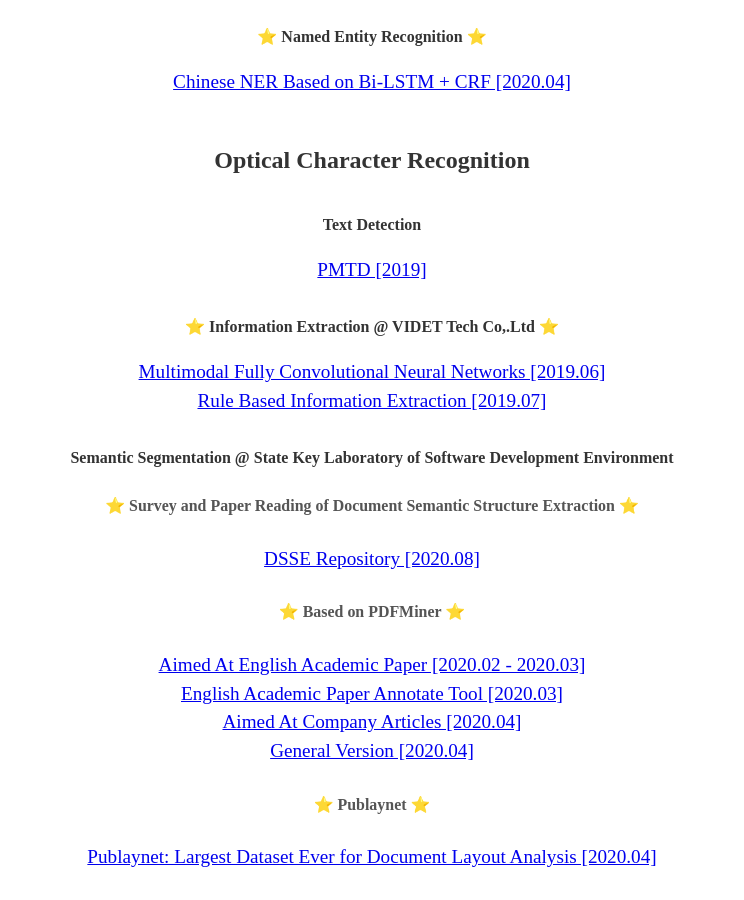
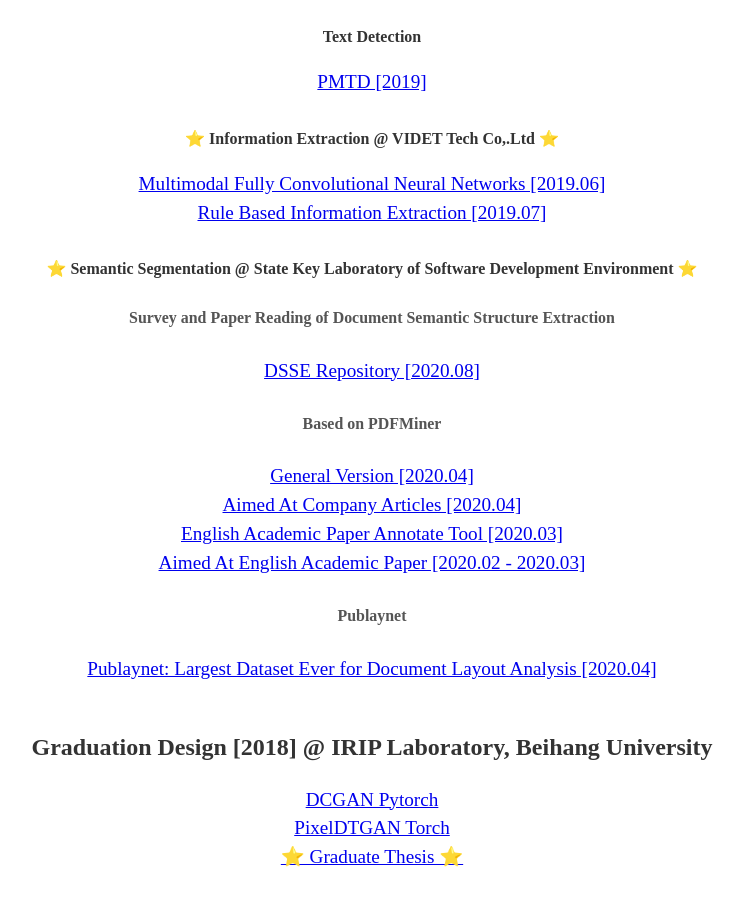
Before and after one commit to Noba1anc3/Noba1anc3.github.io, a Jekyll site: the page built from index.html, in a window 1280 px wide and 900 px high, scrolled down 4477 px. Shown: the whole window, without its empty margins (268-1012 px from the left). Built offline with Jekyll 4.4.1, drawn with Linux system fonts in a browser that asks for light colours; some web fonts are replaced; some of the changed text lies outside the part shown.

Commit message:
Update about.html

```diff
--- a/_includes/about.html
+++ b/_includes/about.html
@@ -116,20 +109,27 @@
   <br>
   <a target="_blank" href="https://github.com/Noba1anc3/Rule_Based_Information_Extraction">Rule Based Information Extraction [2019.07]</a>
 
-  <h4>Semantic Segmentation @ State Key Laboratory of Software Development Environment</h4>
-  <h5>⭐ Survey and Paper Reading of Document Semantic Structure Extraction ⭐</h5>
+  <h4>⭐ Semantic Segmentation @ State Key Laboratory of Software Development Environment ⭐</h4>
+  <h5>Survey and Paper Reading of Document Semantic Structure Extraction</h5>
   <a target="_blank" href="https://github.com/Noba1anc3/Document-Analysis-Recognition">DSSE Repository [2020.08]</a>
 
-  <h5>⭐ Based on PDFMiner ⭐</h5>
-  <a target="_blank" href="https://github.com/Noba1anc3/Academic-Paper-PDF-SemSeg">Aimed At English Academic Paper [2020.02 - 2020.03]</a>
+  <h5>Based on PDFMiner</h5>
+  <a target="_blank" href="https://github.com/Noba1anc3/General-Doc-SemSeg">General Version [2020.04]</a>
+  <br>
+  <a target="_blank" href="https://github.com/Noba1anc3/Company-Articles-PDF-SemSeg">Aimed At Company Articles [2020.04]</a>
   <br>
   <a target="_blank" href="https://github.com/Noba1anc3/Academic-Paper-PDF-SemSeg-labelImg">English Academic Paper Annotate Tool [2020.03]</a>
   <br>
-  <a target="_blank" href="https://github.com/Noba1anc3/Company-Articles-PDF-SemSeg">Aimed At Company Articles [2020.04]</a>
-  <br>
-  <a target="_blank" href="https://github.com/Noba1anc3/General-Doc-SemSeg">General Version [2020.04]</a>
+  <a target="_blank" href="https://github.com/Noba1anc3/Academic-Paper-PDF-SemSeg">Aimed At English Academic Paper [2020.02 - 2020.03]</a>
 
-  <h5>⭐ Publaynet ⭐</h5>
+  <h5>Publaynet</h5>
   <a target="_blank" href="https://github.com/Noba1anc3/Publaynet">Publaynet: Largest Dataset Ever for Document Layout Analysis [2020.04]</a>
 
+  <h3>Graduation Design [2018] @ IRIP Laboratory, Beihang University</h3>
+  <a target="_blank" href="https://github.com/Noba1anc3/dcgan_vae_pytorch">DCGAN Pytorch</a>
+  <br>
+  <a target="_blank" href="https://github.com/Noba1anc3/PixelDTGAN">PixelDTGAN Torch</a>
+  <br>
+  <a target="_blank" href="https://github.com/Noba1anc3/-/wiki/Graduate-Thesis">⭐ Graduate Thesis ⭐</a>
+
 </div>
```
Also changed, not shown: other parts of _includes/about.html (+0 -7 lines).
